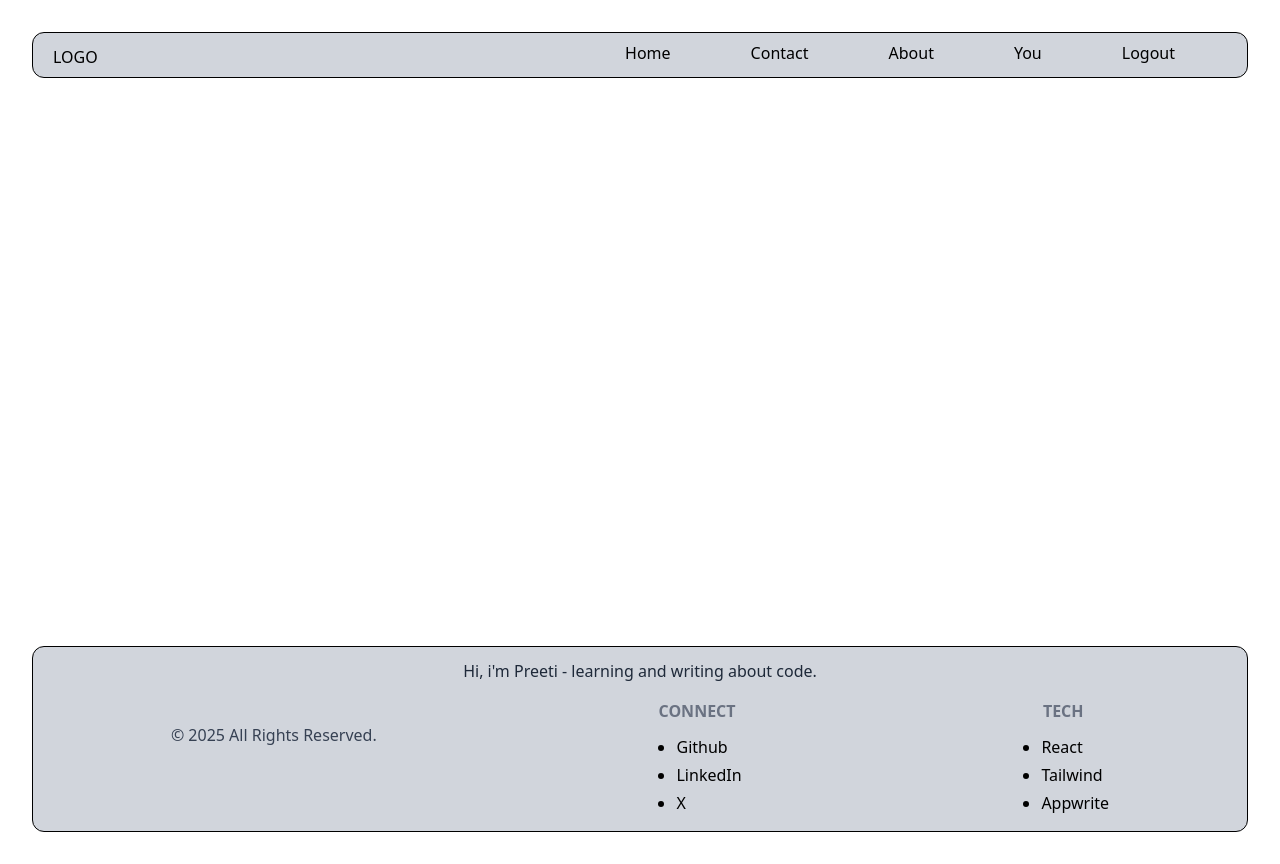
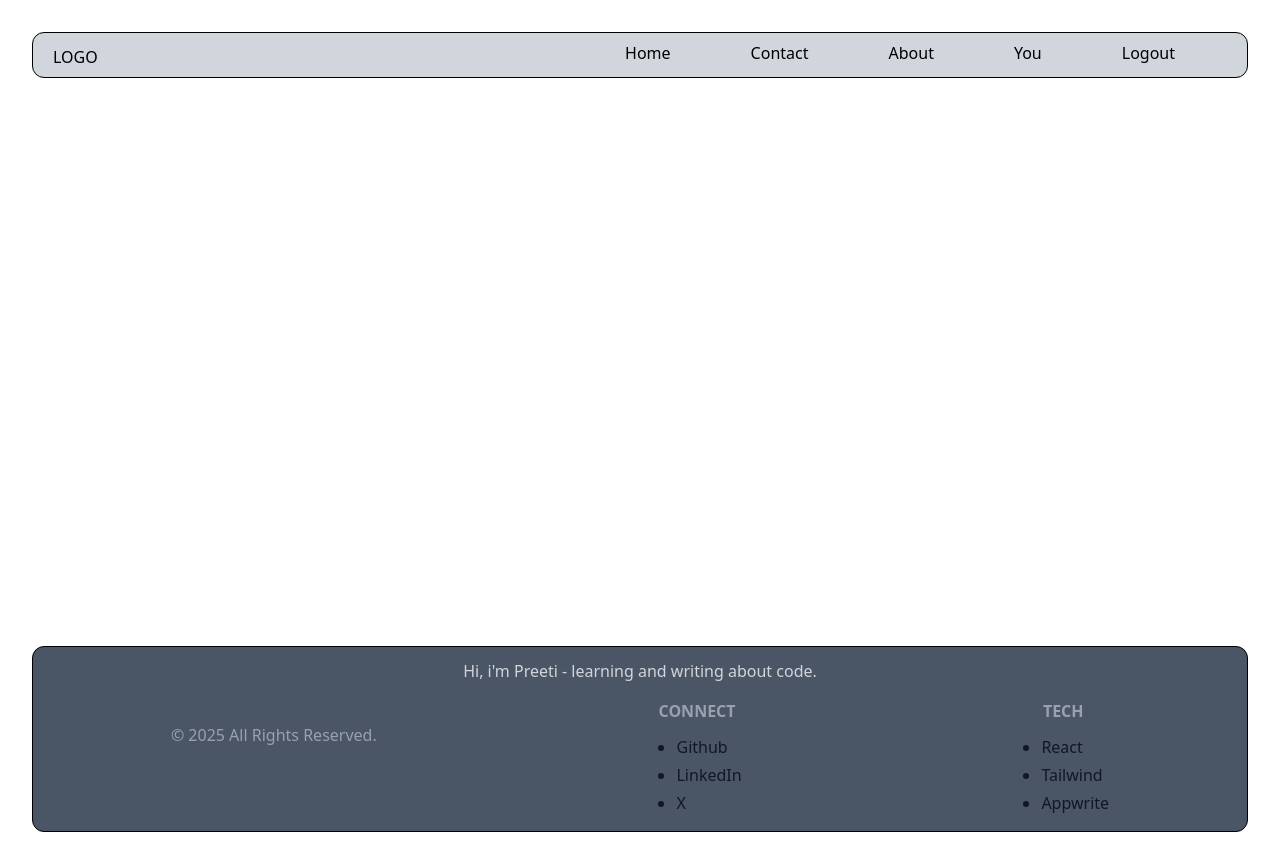
Before and after one commit to palpreeti23/blog-project, a React app in the folder blogProject/: page / in a window 1280 px wide. Built offline with nearby package versions, Linux system fonts and the light colour scheme; the HTML template or start-up script is replaced by a standard one.

Commit message:
footer done

```diff
--- a/blogProject/src/components/Footer/Footer.jsx
+++ b/blogProject/src/components/Footer/Footer.jsx
@@ -3,19 +3,19 @@ import { Link } from "react-router-dom";
 function Footer() {
   return (
     <footer className="w-full h-auto">
-      <div className="bg-gray-300 rounded-xl border">
+      <div className="bg-gray-600 rounded-xl border">
         <div className="flex flex-col">
-          <p className="text-gray-800 text-center font-medium mt-3 ">
+          <p className="text-gray-300 text-center font-medium mt-3 ">
             Hi, i'm Preeti - learning and writing about code.
           </p>
           <div className="flex justify-around">
-            <div className="text-gray-700 text-center font-medium my-10">
+            <div className="text-gray-400 text-center font-medium my-10">
               <p>&copy; 2025 All Rights Reserved.</p>
             </div>
 
             <div className="my-1 flex flex-col mt-4">
-              <p className="text-gray-500 font-bold">CONNECT</p>
-              <ul className="my-2 ml-4 text-left pl-2 list-disc">
+              <p className="text-gray-400 font-bold">CONNECT</p>
+              <ul className="my-2 ml-4 text-left pl-2 list-disc text-gray-900">
                 <li className=" my-1">
                   <Link to={"https://github.com/palpreeti23"}>Github</Link>
                 </li>
@@ -32,9 +32,9 @@ function Footer() {
               </ul>
             </div>
 
-            <div className="my-1 flex flex-col mt-4">
-              <p className="text-gray-500 font-bold">TECH</p>
-              <ul className="my-2 ml-4 text-left pl-2 list-disc">
+            <div className="my-1 flex flex-col mt-4 ">
+              <p className="text-gray-400 font-bold">TECH</p>
+              <ul className="my-2 ml-4 text-left pl-2 list-disc text-gray-900">
                 <li className="my-1">React</li>
                 <li className="my-1">Tailwind</li>
                 <li className="my-1">Appwrite</li>
```
